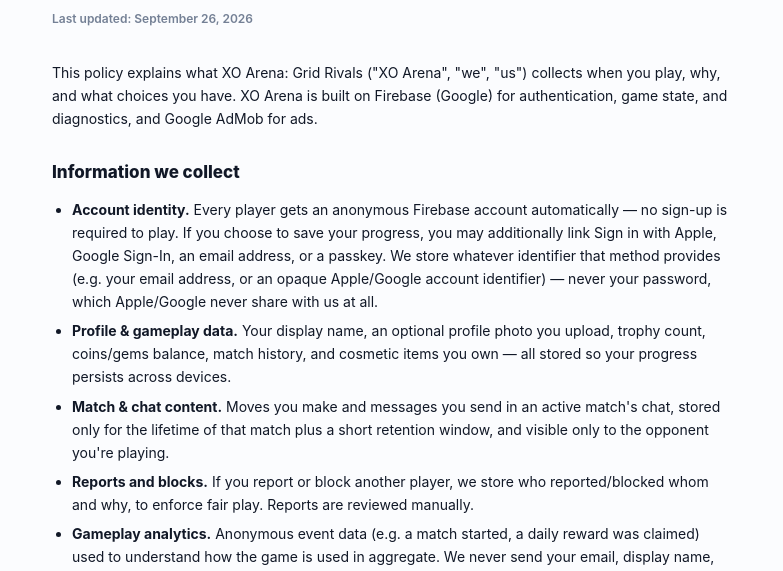
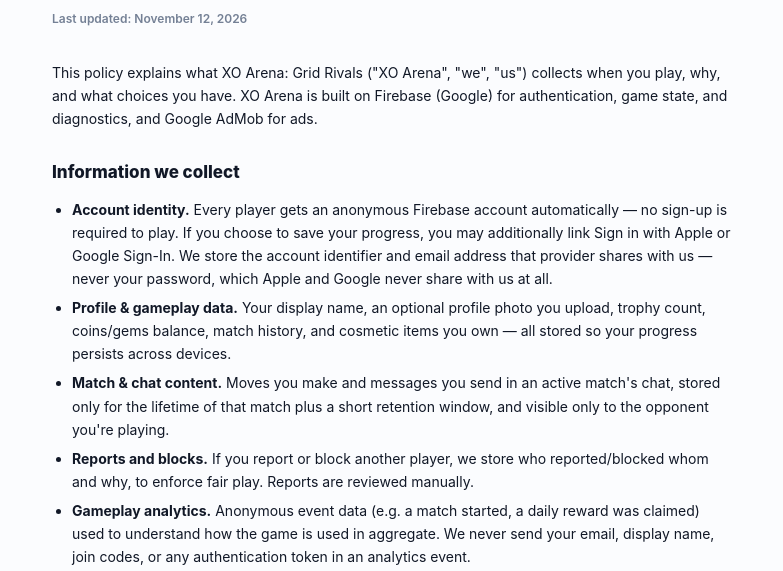
Before and after one commit to iamzayn19/xo-arena-pages, a website built with Vite: page privacy.html in a window 1280 px wide. Shown: the part 167-738 px from the top of the page, without its empty margins (248-1031 px from the left). Built offline with nearby package versions, Linux system fonts and the light colour scheme.

Commit message:
docs: match the privacy policy and terms to Apple and Google sign-in and ad consent

```diff
--- a/privacy.html
+++ b/privacy.html
@@ -22,7 +22,7 @@
     </header>
     <main>
       <h1>Privacy Policy</h1>
-      <p class="updated">Last updated: September 26, 2026</p>
+      <p class="updated">Last updated: November 12, 2026</p>
 
       <p>
         This policy explains what XO Arena: Grid Rivals ("XO Arena", "we", "us") collects when you
@@ -35,10 +35,9 @@
         <li>
           <strong>Account identity.</strong> Every player gets an anonymous Firebase account
           automatically — no sign-up is required to play. If you choose to save your progress, you
-          may additionally link Sign in with Apple, Google Sign-In, an email address, or a passkey.
-          We store whatever identifier that method provides (e.g. your email address, or an opaque
-          Apple/Google account identifier) — never your password, which Apple/Google never share
-          with us at all.
+          may additionally link Sign in with Apple or Google Sign-In. We store the account
+          identifier and email address that provider shares with us — never your password, which
+          Apple and Google never share with us at all.
         </li>
         <li>
           <strong>Profile &amp; gameplay data.</strong> Your display name, an optional profile photo
@@ -78,7 +77,9 @@
           without your device's advertising identifier and are not personalized based on your
           activity in other apps. Google may still use non-personalized signals (like your device's
           general region and Apple's SKAdNetwork) to serve and measure ads — see Google's own
-          policy, linked below.
+          policy, linked below. Where the law requires it (for example in the EEA and the UK), the
+          app asks for your consent through Google's consent form before any ad is requested, and
+          you can change that choice any time in Settings → Ad privacy choices.
         </li>
       </ul>
 
```
Also changed, not shown: terms.html (+2 -2 lines).
